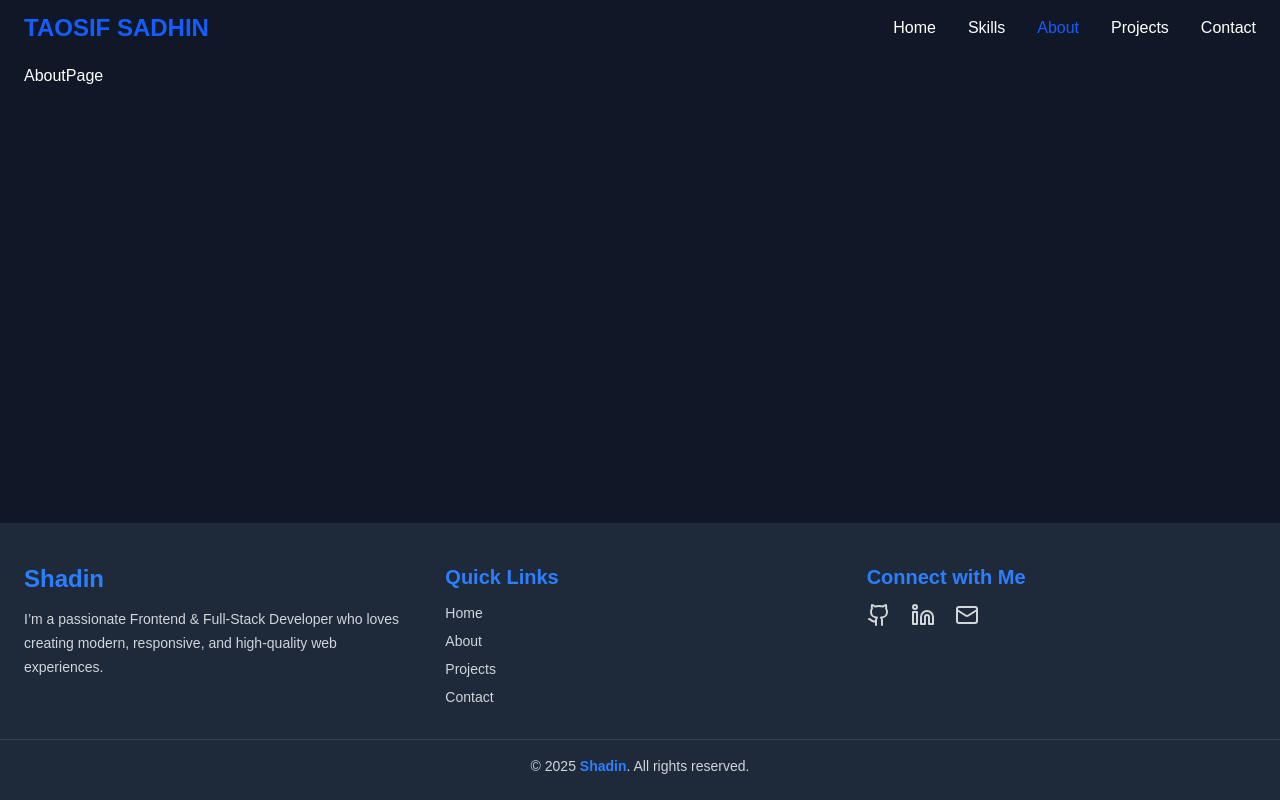
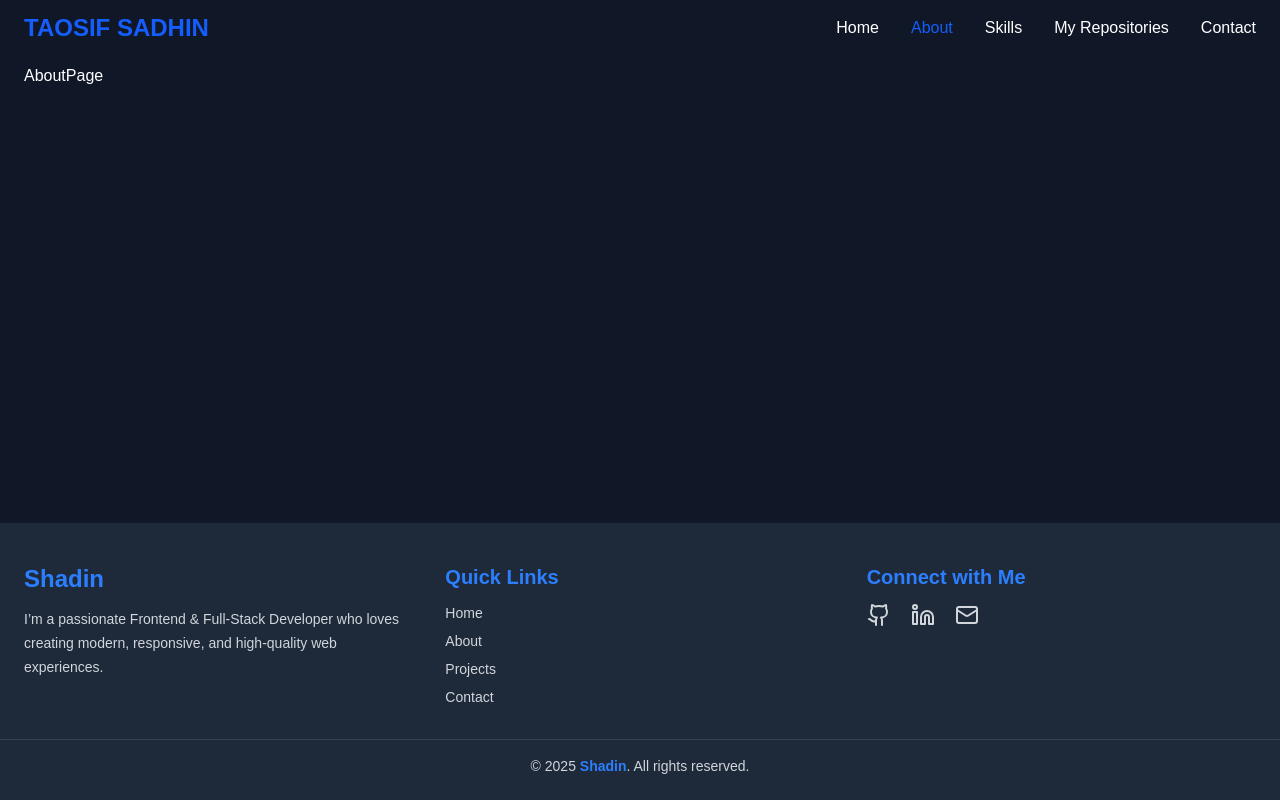
Before and after one commit to sadhin28/developer-sadhin-protfolio, a Next.js app: page /about in a window 1280 px wide. Built offline with nearby package versions, Linux system fonts and the light colour scheme.

Commit message:
home skill repository section is done

```diff
--- a/src/app/components/Navbar.jsx
+++ b/src/app/components/Navbar.jsx
@@ -17,9 +17,9 @@ export default function Navbar() {
 
   const links = [
     { name: "Home", path: "/" },
-    { name: "Skills", path: "/myskills" },
     { name: "About", path: "/about" },
-    { name: "Projects", path: "/projects" },
+     { name: "Skills", path: "/myskills" },
+    { name: "My Repositories", path: "/repositories" },
     { name: "Contact", path: "/contact" },
   ];
 
--- a/src/app/components/Projects.jsx
+++ b/src/app/components/Repositories.jsx
@@ -27,7 +27,7 @@ export default function Projects() {
 
   return (
     <section id="projects" className="max-w-7xl mx-auto p-4 mt-10">
-      <h2 className="text-xl md:text-2xl font-bold text-white mb-8 text-center">My GitHub <span className="text-blue-600">Projects</span></h2>
+      <h2 className="text-xl md:text-2xl font-bold text-white mb-8 text-center">My GitHub <span className="text-blue-600">Repositories</span></h2>
 
       <div className="grid md:grid-cols-2 lg:grid-cols-3 gap-6">
         {currentRepos.map((repo) => (
@@ -36,9 +36,9 @@ export default function Projects() {
             href={repo.html_url}
             target="_blank"
             rel="noopener noreferrer"
-            className="p-6 border-2 border-gray-600 hover:border-green-500  bg-gray-800 rounded-xl shadow-md hover:shadow-lg transition transform hover:-translate-y-1 duration-300"
+            className="p-6 border-2  border-gray-600 hover:border-blue-500  bg-gray-800 rounded-xl shadow-md hover:shadow-lg transition transform hover:-translate-y-1 duration-300"
           >
-            <h3 className="text-xl font-semibold text-blue-500 mb-2">{repo.name}</h3>
+            <h3 className=" text-xl font-semibold  text-blue-600 mb-2">{repo.name}</h3>
             <p className="text-gray-300 mb-4">{repo.description || "No description"}</p>
             <div className="flex justify-between text-gray-400 text-sm">
               <span>{repo.language || "N/A"}</span>
--- a/src/app/page.js
+++ b/src/app/page.js
@@ -6,7 +6,7 @@ import Image from "next/image";
 import { div } from "framer-motion/client";
 import Myskills from "./components/Myslills";
 import GitHubContributions from "./components/GitHubContributions";
-import Projects from "./components/Projects";
+import Projects from "./components/Repositories";
 export default function Home() {
   const handleClick = () => {
     // Open Google Drive link in a new tab
--- a/src/app/projects/page.jsx
+++ b/src/app/repositories/page.jsx
@@ -1,5 +1,5 @@
 import React from 'react'
-import Projects from '../components/Projects'
+import Projects from '../components/Repositories'
 export default function ProjectPage() {
   return (
     <div>
```
